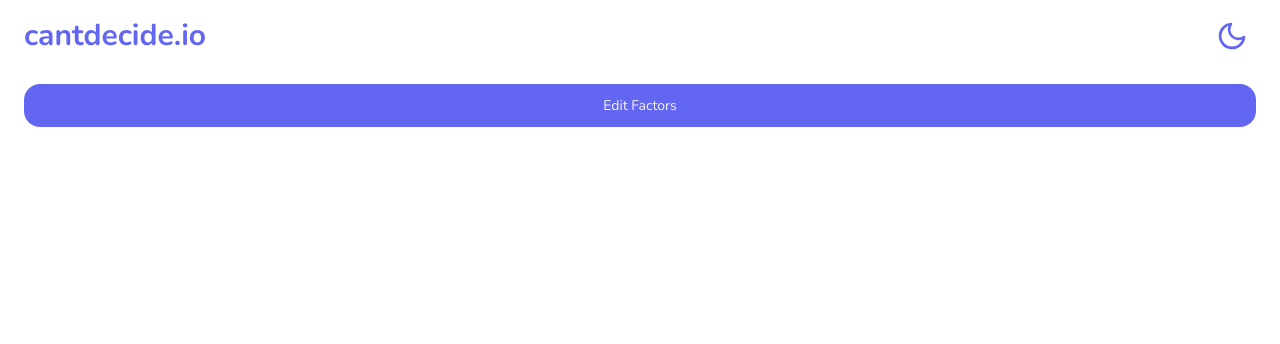
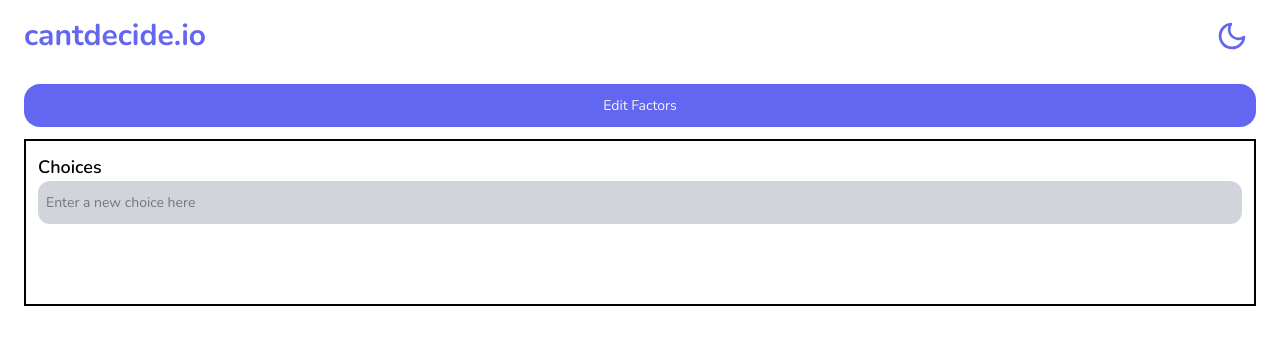
Before and after one commit to maybemaby/CantDecide, a React (Create React App) app: page / in a window 1280 px wide. Shown: the top 344 px of the page. Built offline with nearby package versions, Linux system fonts and the light colour scheme.

Commit message:
Init ChoiceList component and global factor state

```diff
--- a/src/App.tsx
+++ b/src/App.tsx
@@ -1,10 +1,13 @@
-import React from "react";
-import logo from "./logo.svg";
-import { ReactComponent as MoonIcon } from "./icons/moon.svg";
+import React, { useState } from "react";
 import "./styles/base.css";
 import styles from "./styles/app.module.css";
+import { ReactComponent as MoonIcon } from "./icons/moon.svg";
+import { IFactor } from "./models/IFactor";
+import { ChoiceList } from "./components/ChoiceList";
 
 function App() {
+  const [factors, setFactors] = useState<IFactor[]>([]);
+
   return (
     <div className={`${styles.App}`}>
       <header className={`${styles.Header}`}>
@@ -21,6 +24,7 @@ function App() {
           Edit Factors
         </button>
       </section>
+      <ChoiceList factors={factors} />
     </div>
   );
 }
--- /dev/null
+++ b/src/components/ChoiceList.tsx
@@ -0,0 +1,25 @@
+import React from "react";
+import { useChoices } from "../hooks/useChoices";
+import { IFactor } from "../models/IFactor";
+import styles from "../styles/choicelist.module.css";
+
+interface ChoiceListProps {
+  factors: IFactor[];
+}
+
+export const ChoiceList = ({ factors }: ChoiceListProps): JSX.Element => {
+  // const [choices] = useChoices(factors);
+
+  return (
+    <section id="choices" className={styles.Container}>
+      <span>
+        <h2 className={styles.Title}>Choices</h2>
+      </span>
+      <input
+        type="text"
+        placeholder="Enter a new choice here"
+        className={styles.ChoiceInput}
+      />
+    </section>
+  );
+};
--- /dev/null
+++ b/src/hooks/useChoices.tsx
@@ -0,0 +1,9 @@
+import { useState } from "react";
+import { IChoice } from "../models/IChoice";
+import { IFactor } from "../models/IFactor";
+
+export const useChoices = (globalFactors: IFactor[]): [IChoice[]] => {
+  const [choices, setChoices] = useState<IChoice[]>([]);
+
+  return [choices];
+};
--- /dev/null
+++ b/src/styles/choicelist.module.css
@@ -0,0 +1,25 @@
+* {
+  font-family: inherit;
+  font-size: 100%;
+}
+
+.Container {
+  border: 2px solid black;
+  margin: 0.75rem;
+  padding: 0.75rem 0.75rem 5rem 0.75rem;
+}
+
+.Title {
+  color: black;
+  font-weight: 600;
+  font-size: 1.125rem /* 18px */;
+  line-height: 1.75rem /* 28px */;
+}
+
+.ChoiceInput {
+  width: 100%;
+  margin-right: 0.5rem;
+  padding: 0.75rem 0.5rem;
+  background-color: var(--gray-300);
+  border-radius: 0.75rem;
+}
```
